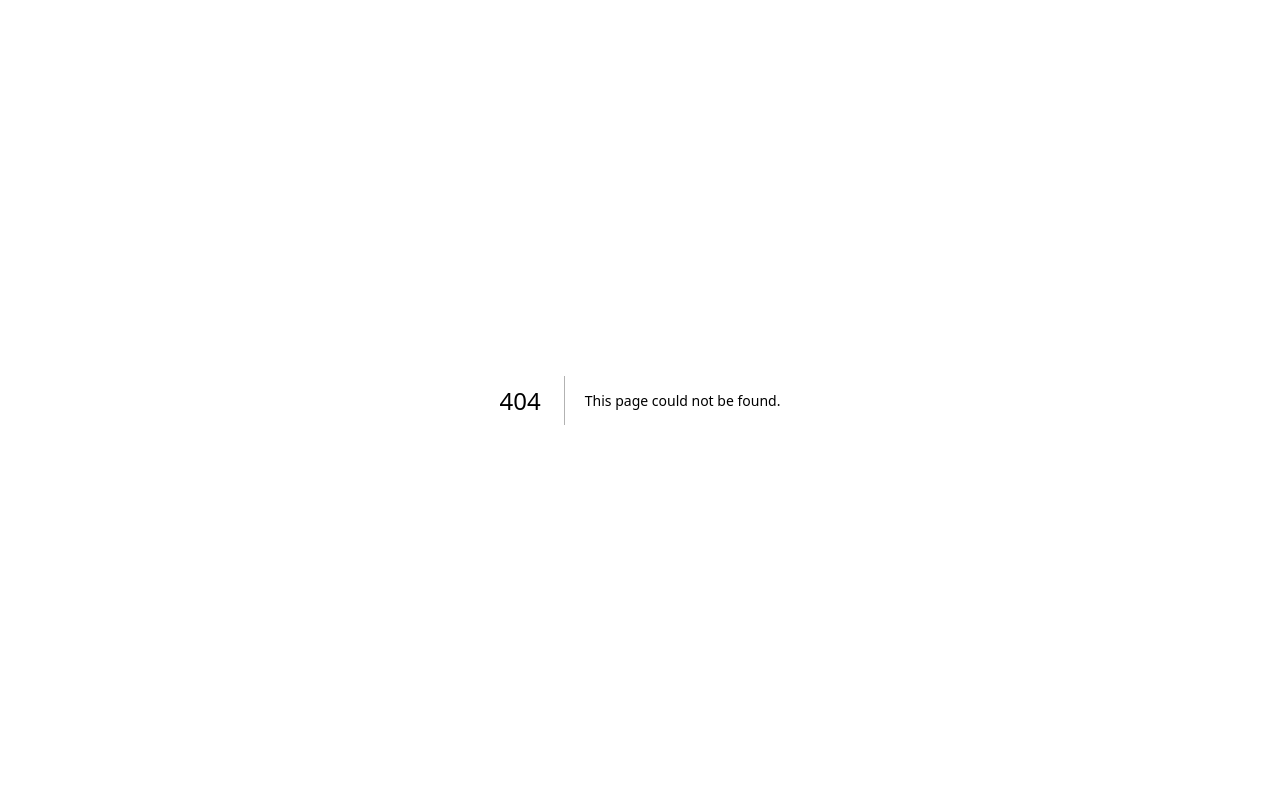
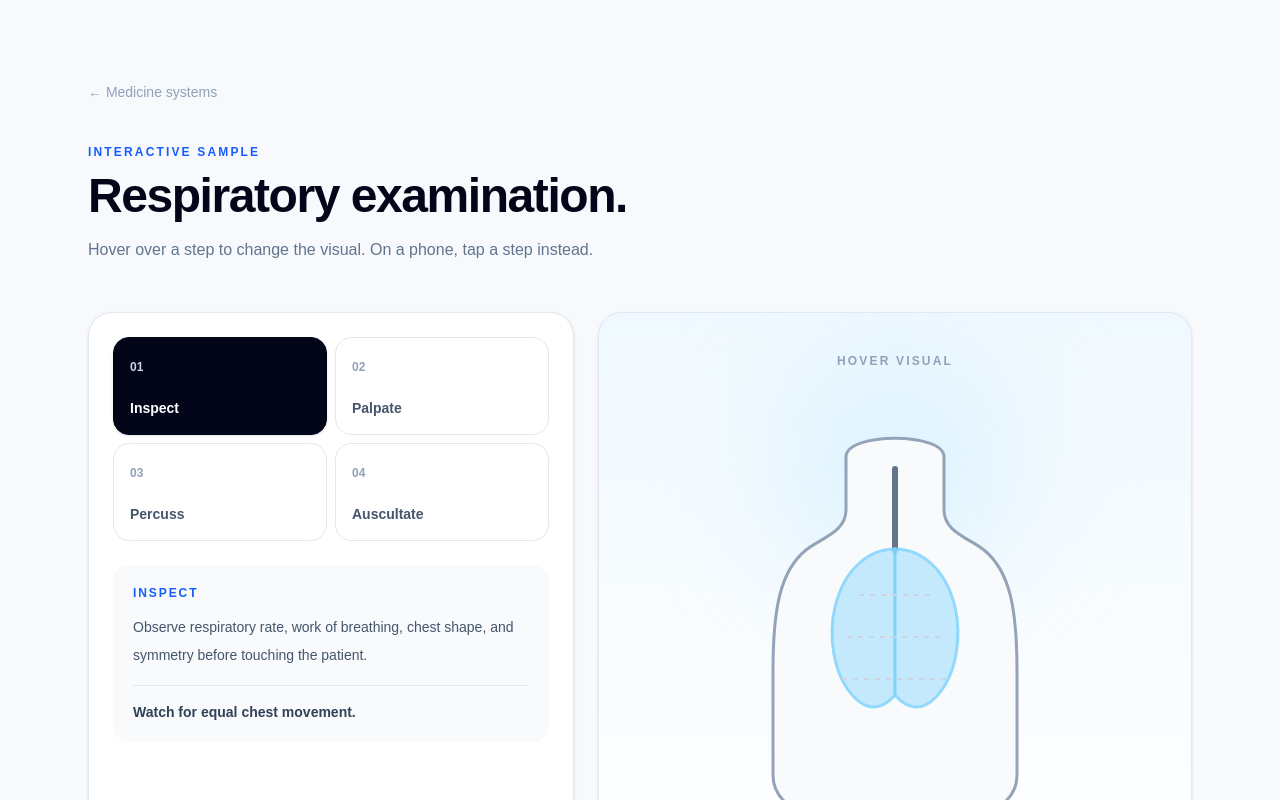
Before and after one commit to themedrhythm-dot/med-tools, a Next.js app: page /clinical-examination/medicine/respiratory in a window 1280 px wide. Before the commit this address had no page. Shown: the top 800 px of the page. Built offline with nearby package versions, Linux system fonts and the light colour scheme.

Commit message:
Add respiratory examination visual sample

```diff
--- a/app/clinical-examination/medicine/page.tsx
+++ b/app/clinical-examination/medicine/page.tsx
@@ -1,7 +1,7 @@
 import Link from "next/link";
 
 const systems = [
-  { name: "Respiratory System", description: "A structured examination of the chest and lungs.", steps: ["Inspect", "Palpate", "Percuss", "Auscultate"] },
+  { name: "Respiratory System", description: "A structured examination of the chest and lungs.", steps: ["Inspect", "Palpate", "Percuss", "Auscultate"], href: "/clinical-examination/medicine/respiratory" },
   { name: "Cardiovascular System", description: "A systematic examination of the precordium, pulse, and circulation.", steps: ["General survey", "Pulse", "Precordium", "Auscultation"] },
   { name: "Abdominal Examination", description: "A step-by-step examination of the abdomen and related signs.", steps: ["Inspect", "Auscultate", "Percuss", "Palpate"] },
   { name: "Neurological Examination", description: "A focused approach to higher function, cranial nerves, and the motor system.", steps: ["Higher function", "Cranial nerves", "Motor", "Reflexes"] },
@@ -22,17 +22,19 @@ export default function MedicineExaminationPage() {
         </header>
 
         <section className="mt-12 grid gap-4 sm:grid-cols-2">
-          {systems.map((system, index) => (
-            <article key={system.name} className="rounded-3xl border border-slate-200 bg-white p-7 shadow-sm">
+          {systems.map((system, index) => {
+            const card = <article className="h-full rounded-3xl border border-slate-200 bg-white p-7 shadow-sm transition hover:-translate-y-0.5 hover:border-slate-300 hover:shadow-md">
               <span className="text-xs font-semibold tabular-nums text-slate-300">{String(index + 1).padStart(2, "0")}</span>
               <h2 className="mt-5 text-xl font-bold tracking-tight">{system.name}</h2>
               <p className="mt-2 text-sm leading-6 text-slate-500">{system.description}</p>
               <div className="mt-6 flex flex-wrap gap-2">
                 {system.steps.map((step) => <span key={step} className="rounded-full bg-slate-50 px-3 py-1.5 text-xs font-medium text-slate-500">{step}</span>)}
               </div>
-              <p className="mt-6 text-xs font-semibold uppercase tracking-wide text-slate-400">Interactive guide coming next</p>
-            </article>
-          ))}
+              <p className="mt-6 text-xs font-semibold uppercase tracking-wide text-slate-400">{system.href ? "View interactive sample" : "Interactive guide coming next"}</p>
+            </article>;
+
+            return system.href ? <Link key={system.name} href={system.href}>{card}</Link> : <div key={system.name}>{card}</div>;
+          })}
         </section>
       </div>
     </main>
--- /dev/null
+++ b/app/clinical-examination/medicine/respiratory/page.tsx
@@ -0,0 +1,79 @@
+"use client";
+
+import Link from "next/link";
+import { useState } from "react";
+
+const steps = [
+  { id: "inspect", label: "Inspect", description: "Observe respiratory rate, work of breathing, chest shape, and symmetry before touching the patient.", hint: "Watch for equal chest movement." },
+  { id: "palpate", label: "Palpate", description: "Assess tracheal position, chest expansion, and tactile vocal fremitus using comparable points on both sides.", hint: "Compare the left and right sides." },
+  { id: "percuss", label: "Percuss", description: "Percuss matching lung fields from top to bottom to compare resonance across both sides.", hint: "A dull note can suggest reduced air beneath the point." },
+  { id: "auscultate", label: "Auscultate", description: "Listen at paired lung zones from apices to bases, comparing breath sounds and added sounds.", hint: "Use a systematic side-to-side pattern." },
+] as const;
+
+type StepId = (typeof steps)[number]["id"];
+
+export default function RespiratoryExaminationPage() {
+  const [activeStep, setActiveStep] = useState<StepId>("inspect");
+  const active = steps.find((step) => step.id === activeStep)!;
+
+  return (
+    <main className="min-h-screen bg-[#f7f9fc] text-slate-950">
+      <div className="mx-auto max-w-6xl px-6 py-12 sm:py-20">
+        <Link href="/clinical-examination/medicine" className="text-sm font-medium text-slate-400 transition hover:text-slate-700">← Medicine systems</Link>
+
+        <header className="mt-10 max-w-2xl">
+          <p className="mb-3 text-xs font-bold uppercase tracking-[0.18em] text-blue-600">Interactive sample</p>
+          <h1 className="text-4xl font-bold tracking-[-0.03em] sm:text-5xl">Respiratory examination.</h1>
+          <p className="mt-4 text-base leading-7 text-slate-500">Hover over a step to change the visual. On a phone, tap a step instead.</p>
+        </header>
+
+        <section className="mt-12 grid gap-6 lg:grid-cols-[0.9fr_1.1fr]">
+          <div className="rounded-3xl border border-slate-200 bg-white p-4 shadow-sm sm:p-6">
+            <div className="grid grid-cols-2 gap-2">
+              {steps.map((step, index) => (
+                <button
+                  key={step.id}
+                  type="button"
+                  onMouseEnter={() => setActiveStep(step.id)}
+                  onFocus={() => setActiveStep(step.id)}
+                  onClick={() => setActiveStep(step.id)}
+                  className={`rounded-2xl border p-4 text-left transition ${activeStep === step.id ? "border-slate-950 bg-slate-950 text-white shadow-sm" : "border-slate-200 bg-white text-slate-600 hover:border-slate-400"}`}
+                >
+                  <span className={`text-xs font-semibold ${activeStep === step.id ? "text-slate-300" : "text-slate-400"}`}>{String(index + 1).padStart(2, "0")}</span>
+                  <span className="mt-5 block text-sm font-bold">{step.label}</span>
+                </button>
+              ))}
+            </div>
+
+            <div className="mt-6 rounded-2xl bg-slate-50 p-5">
+              <p className="text-xs font-bold uppercase tracking-[0.16em] text-blue-600">{active.label}</p>
+              <p className="mt-3 text-sm leading-7 text-slate-600">{active.description}</p>
+              <p className="mt-4 border-t border-slate-200 pt-4 text-sm font-semibold text-slate-700">{active.hint}</p>
+            </div>
+          </div>
+
+          <div className="relative overflow-hidden rounded-3xl border border-slate-200 bg-gradient-to-b from-sky-50 to-white p-6 shadow-sm sm:p-10">
+            <div className="absolute left-1/2 top-12 h-56 w-56 -translate-x-1/2 rounded-full bg-sky-200/40 blur-3xl" />
+            <div className="relative mx-auto max-w-md">
+              <p className="text-center text-xs font-bold uppercase tracking-[0.18em] text-slate-400">Hover visual</p>
+              <svg viewBox="0 0 360 450" className="mx-auto mt-4 w-full max-w-[360px]" role="img" aria-label={`Respiratory examination: ${active.label}`}>
+                <path d="M131 72c0-25 98-25 98 0v53c0 22 25 28 40 40 26 21 33 59 33 121v104c0 20-16 36-36 36H94c-20 0-36-16-36-36V286c0-62 7-100 33-121 15-12 40-18 40-40V72Z" fill="#f8fafc" stroke="#94a3b8" strokeWidth="3" />
+                <path d="M180 84v82" stroke="#64748b" strokeWidth="6" strokeLinecap="round" />
+                <path d="M180 164c-26 0-51 20-60 58-6 25-4 67 20 91 13 13 27 12 40-3V164Z" fill={activeStep === "inspect" ? "#bae6fd" : "#e0f2fe"} stroke="#7dd3fc" strokeWidth="3" className={activeStep === "inspect" ? "origin-center animate-pulse" : ""} />
+                <path d="M180 164c26 0 51 20 60 58 6 25 4 67-20 91-13 13-27 12-40-3V164Z" fill={activeStep === "inspect" ? "#bae6fd" : "#e0f2fe"} stroke="#7dd3fc" strokeWidth="3" className={activeStep === "inspect" ? "origin-center animate-pulse" : ""} />
+                <path d="M144 210h72M132 252h96M127 294h106" stroke="#cbd5e1" strokeWidth="2" strokeDasharray="5 6" />
+
+                {activeStep === "palpate" && <><circle cx="133" cy="252" r="15" fill="#fbbf24" opacity=".8" className="animate-ping" /><circle cx="227" cy="252" r="15" fill="#fbbf24" opacity=".8" className="animate-ping" /><path d="M101 250h22M259 250h-22" stroke="#0f172a" strokeWidth="10" strokeLinecap="round" /></>}
+                {activeStep === "percuss" && <><circle cx="135" cy="210" r="9" fill="#fb7185" className="animate-pulse" /><circle cx="225" cy="210" r="9" fill="#fb7185" className="animate-pulse" /><circle cx="135" cy="294" r="9" fill="#fb7185" className="animate-pulse" /><circle cx="225" cy="294" r="9" fill="#fb7185" className="animate-pulse" /></>}
+                {activeStep === "auscultate" && <><g fill="#0f172a"><circle cx="135" cy="210" r="13" /><circle cx="225" cy="210" r="13" /><circle cx="135" cy="294" r="13" /><circle cx="225" cy="294" r="13" /></g><path d="M135 210C85 175 80 145 108 126M225 210c50-35 55-65 27-84" fill="none" stroke="#0f172a" strokeWidth="4" strokeLinecap="round" /></>}
+              </svg>
+              <div className="mt-2 flex items-center justify-center gap-2 text-xs font-medium text-slate-400"><span className="size-2 rounded-full bg-blue-500" />{active.label} view active</div>
+            </div>
+          </div>
+        </section>
+
+        <p className="mt-8 max-w-3xl text-sm leading-7 text-slate-500">This is a design prototype for learning the examination sequence. It is not a substitute for supervised clinical training, local guidance, or patient-specific assessment.</p>
+      </div>
+    </main>
+  );
+}
```
